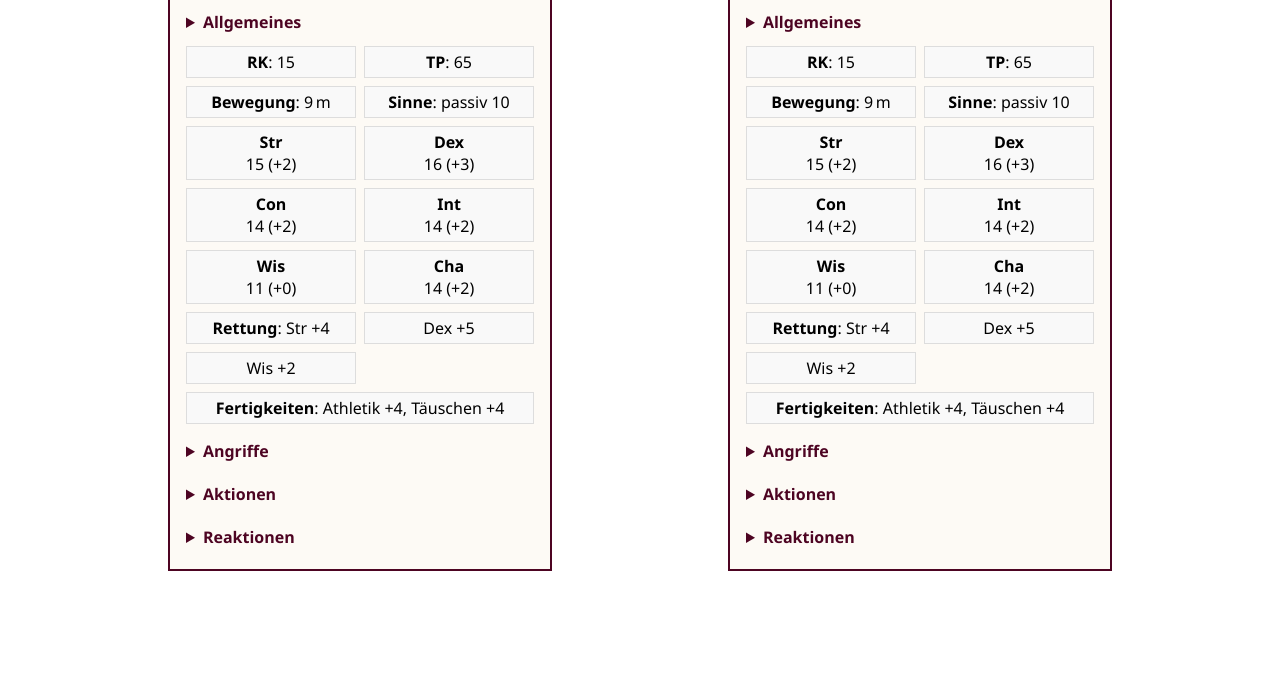
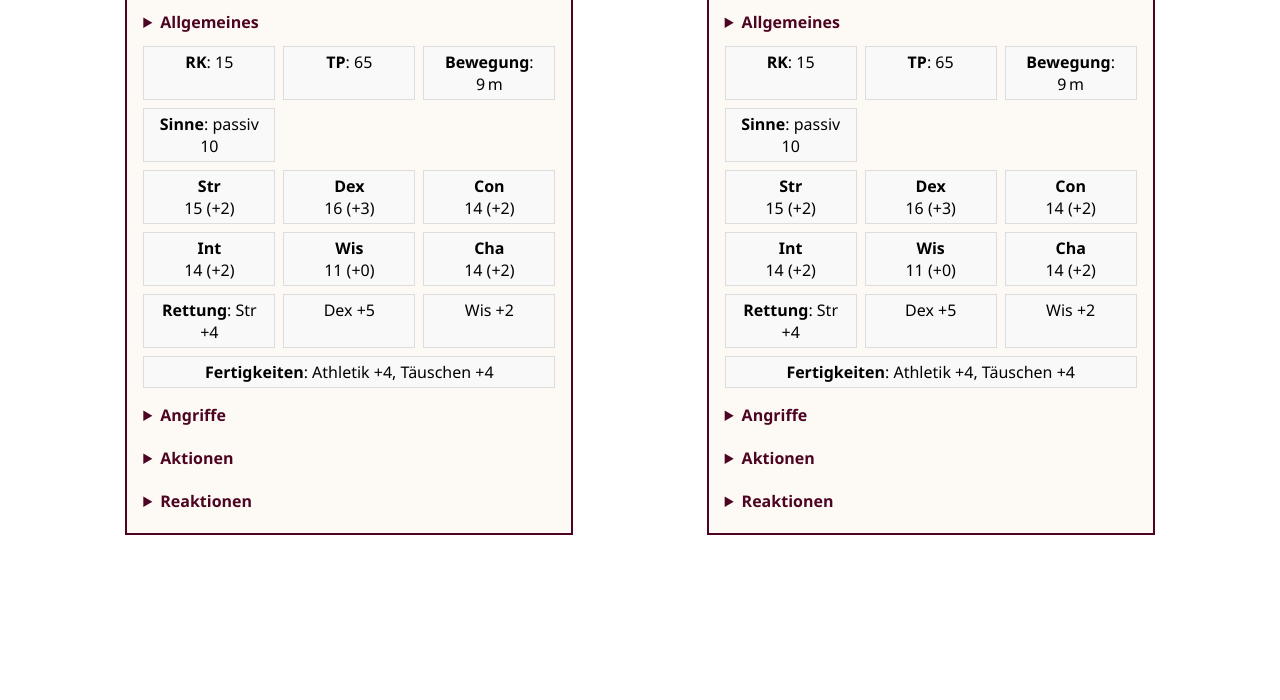
Before and after one commit to Jacer75/DnD4Tyria, a plain HTML site: page css/test-statblock.htm in a window 1280 px wide. Shown: the part 100-800 px from the top of the page. Drawn offline with Linux system fonts and the light colour scheme.

Commit message:
Update statblock.css

```diff
--- a/css/statblock.css
+++ b/css/statblock.css
@@ -6,7 +6,7 @@
   background-color: #fdfaf5;
   font-family: "Segoe UI", "Helvetica Neue", sans-serif;
   width: 100%;
-  max-width: 24em; /* oder z.B. 30rem */
+  max-width: 28em; /* oder z.B. 30rem */
   flex: 1 1 30em;
   box-sizing: border-box;
 }
```
